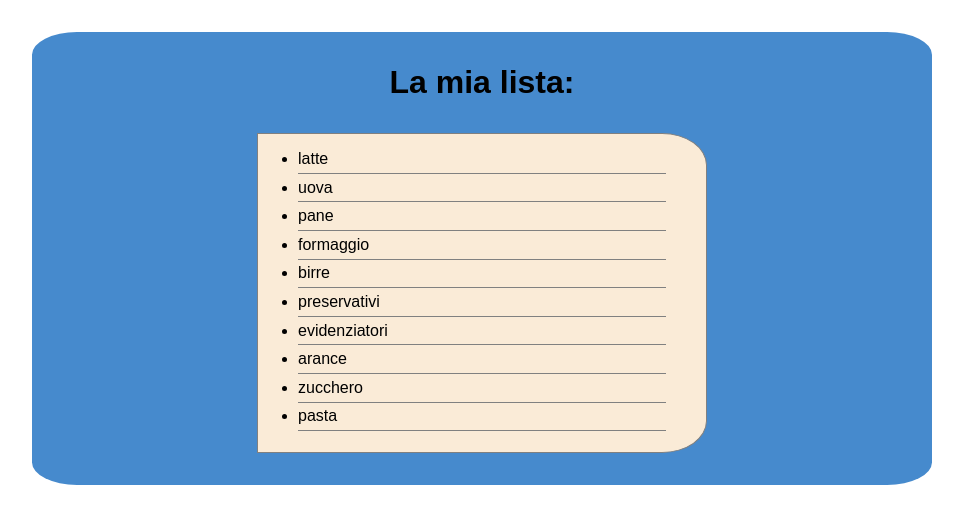
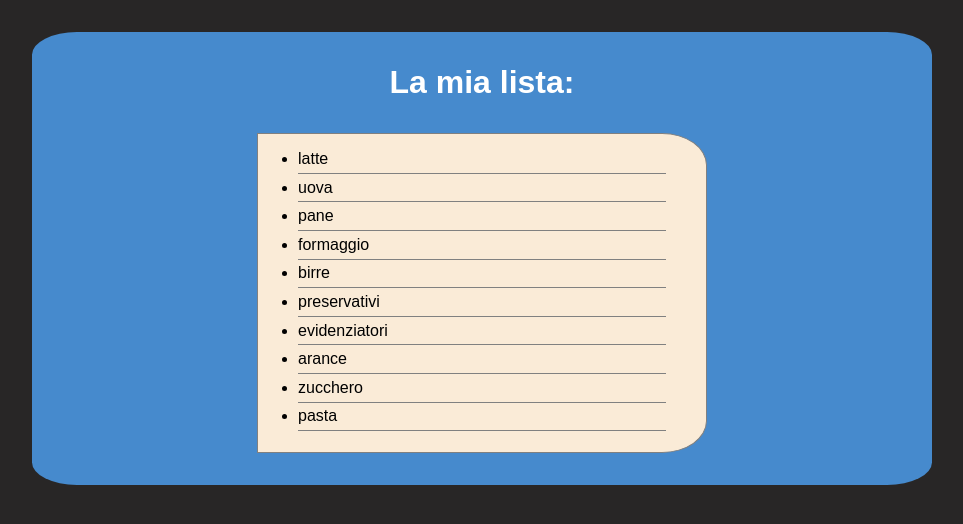
Before and after one commit to SimoneFerrini/js-lista-spesa, a plain HTML site: page index.html in a window 1280 px wide. Shown: the whole page, without its empty margins (158-1121 px from the left). Drawn offline with Linux system fonts and the light colour scheme.

Commit message:
added more style

```diff
--- a/css/style.css
+++ b/css/style.css
@@ -3,6 +3,10 @@
     padding: 0;
     box-sizing: border-box;
     font-family: sans-serif;
+}
+
+.body-bgc{
+    background-color: rgb(40, 38, 38);
 }
 
 .my-container{
@@ -19,6 +23,7 @@
 
 .title-style{
  margin-bottom: 1em;
+ color: white;
 }
 
 .inner-container-list{
--- a/index.html
+++ b/index.html
@@ -8,7 +8,7 @@
     <link rel="stylesheet" href="css/style.css">
 </head>
 
-<body>
+<body class="body-bgc">
       <div class="my-container">
         <h1 class="title-style">La mia lista: </h1>
         <div class="inner-container-list">
```
